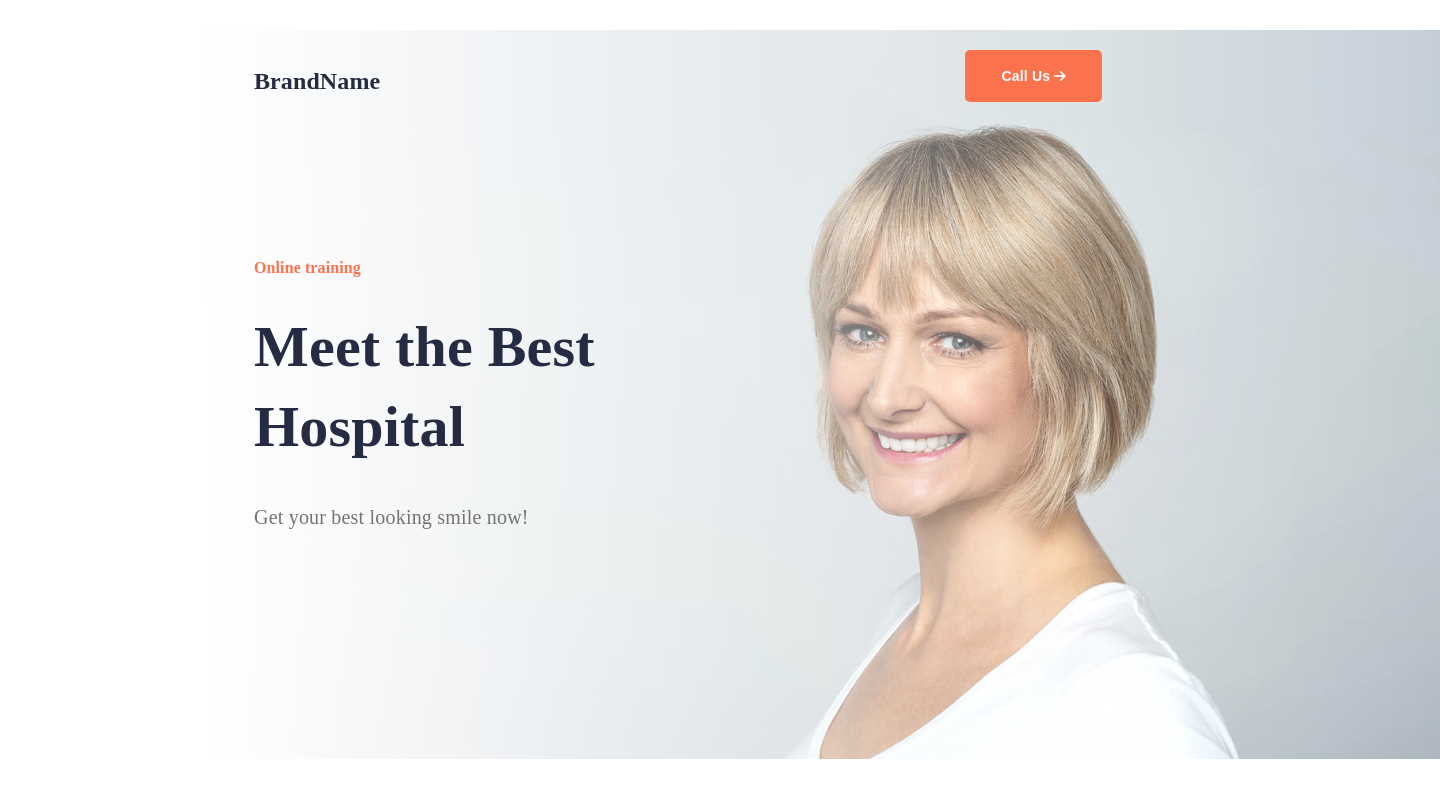
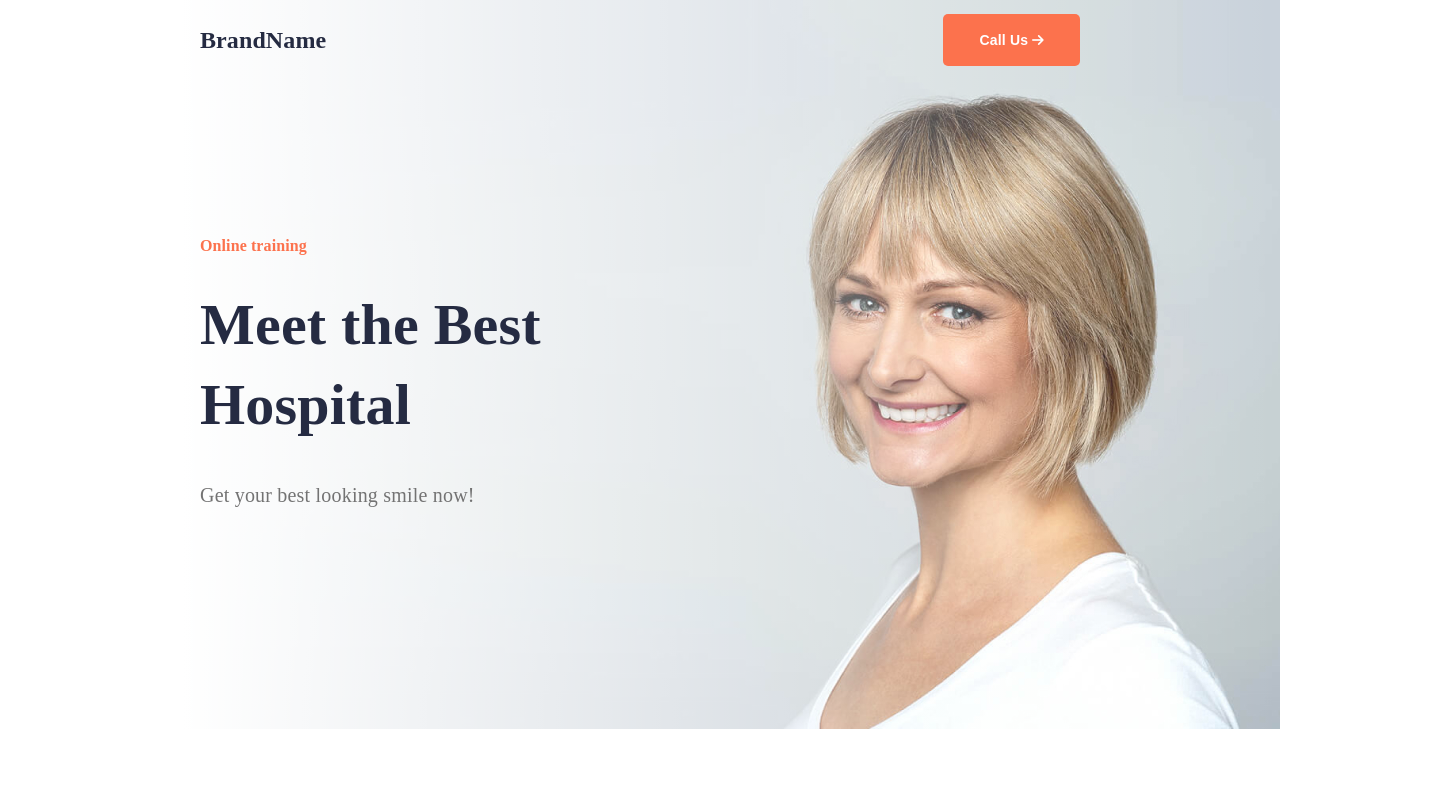
Before and after one commit to AysunIsgenderli/dentist-app, a plain HTML site: page index.html in a window 1280 px wide. Shown: the whole page, 1440 px wide, since content can reach past the window. Drawn offline with Linux system fonts and the light colour scheme.

Commit message:
css cleanup

```diff
--- a/assets/css/style.css
+++ b/assets/css/style.css
@@ -5,13 +5,9 @@ body {
   background-color: #fff;
 }
 .mx {
-  margin-left: 59px;
-  margin-right: 59px;
-  padding-left: 195px;
-  padding-right: 279px;
+  margin: 0 200px;
 }
 header {
-  width: 1440px;
   height: 729px;
   background: linear-gradient(
       89.83deg,
@@ -20,26 +16,22 @@ header {
       rgba(255, 255, 255, 0) 99.55%
     ),
     url("../img/hero-3-cover.jpeg.jpg");
+  background-size: cover;
 }
 .navbar {
   display: flex;
-  flex-direction: row;
   justify-content: space-between;
   align-items: center;
-  margin-top: 30px;
 }
 
 .navbar-brandName {
   width: 145px;
   height: 32px;
-  top: 13px;
   font-weight: 700;
   font-size: 24px;
   line-height: 32px;
   letter-spacing: 0.1px;
   color: #252b42;
-  margin-bottom: 0px;
-  margin-top: 30px;
 }
 .navbar button {
   width: 137px;
@@ -48,12 +40,10 @@ header {
   border-radius: 5px;
   border: none;
   color: #fff;
-  margin-top: 20px;
 }
 .navbar button span {
   width: 60px;
   height: 22px;
-  left: 25px;
   font-weight: 700;
   font-size: 14px;
   letter-spacing: 0.2px;
```
